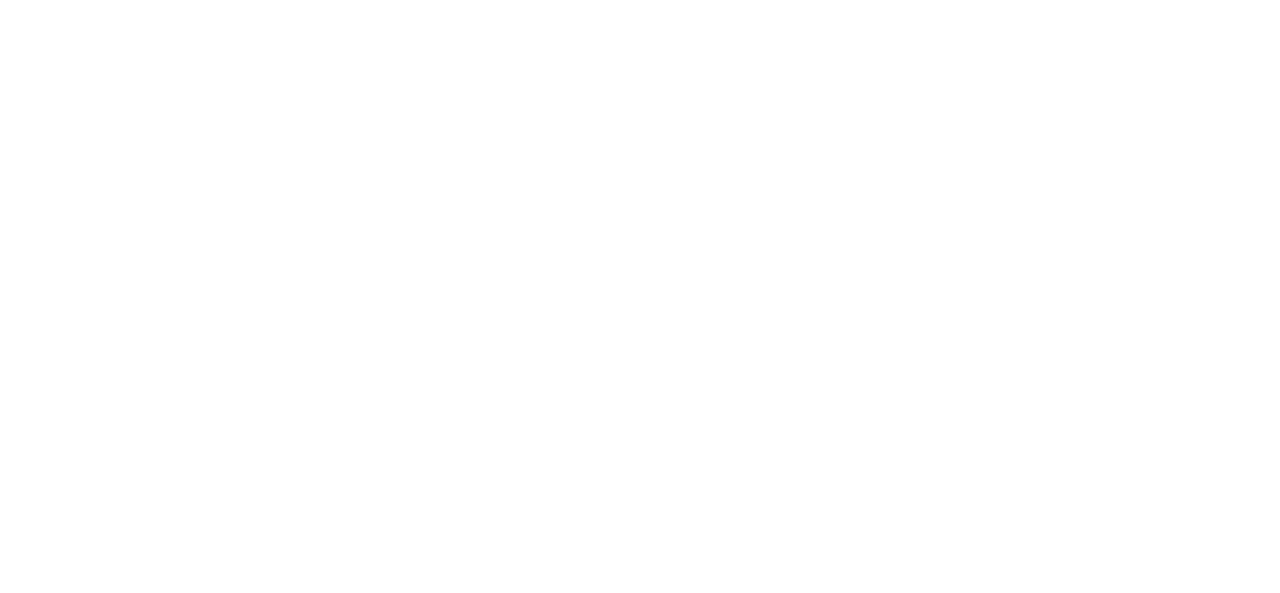
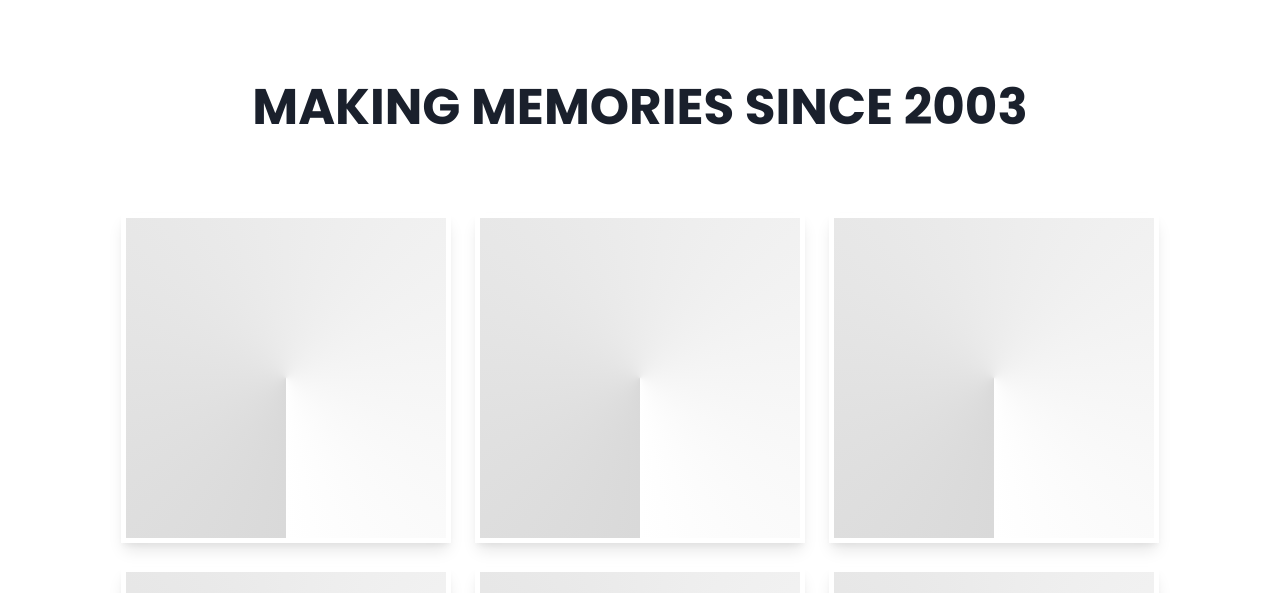
Before and after one commit to MarioStojcevski/eestec.mk, a Next.js app in the folder frontend/: page / in a window 1280 px wide. Shown: the part 836-1429 px from the top of the page. Before the commit the page ends 800 px from the top, so only its background shows below. Built offline with nearby package versions, Linux system fonts and the light colour scheme.

Commit message:
FTR: Adding making memories page

```diff
--- /dev/null
+++ b/frontend/components/making-memories.tsx
@@ -0,0 +1,26 @@
+import { Box, Grid, Heading, VStack, GridItem } from "@chakra-ui/react";
+
+const MakingMemories = () => {
+  return (
+    <VStack w="full" padding="106px">
+      <Heading fontSize="50px" textTransform="uppercase" mb="60px">
+        Making memories since 2003
+      </Heading>
+      <Grid templateColumns="repeat(3, 1fr)" gap={6}>
+        {Array.from({ length: 6 }).map((_, i) => (
+          <GridItem key={i} w="330px" h="330px">
+            <Box
+              w="full"
+              h="full"
+              background="conic-gradient(from 180deg at 50% 50%, #D9D9D9 0deg, rgba(217, 217, 217, 0) 360deg);"
+              border="5px solid #FFFFFF"
+              shadow="lg"
+            />
+          </GridItem>
+        ))}
+      </Grid>
+    </VStack>
+  );
+};
+
+export default MakingMemories;
--- a/frontend/pages/index.tsx
+++ b/frontend/pages/index.tsx
@@ -1,5 +1,6 @@
 import Header from "../components/shared/header";
 import LandingPage from "../components/landing-page";
+import MakingMemories from "../components/making-memories";
 
 const Home = () => {
   return (
@@ -8,7 +9,7 @@
 
       <LandingPage />
 
-
+      <MakingMemories />
     </>
   );
 };
```
